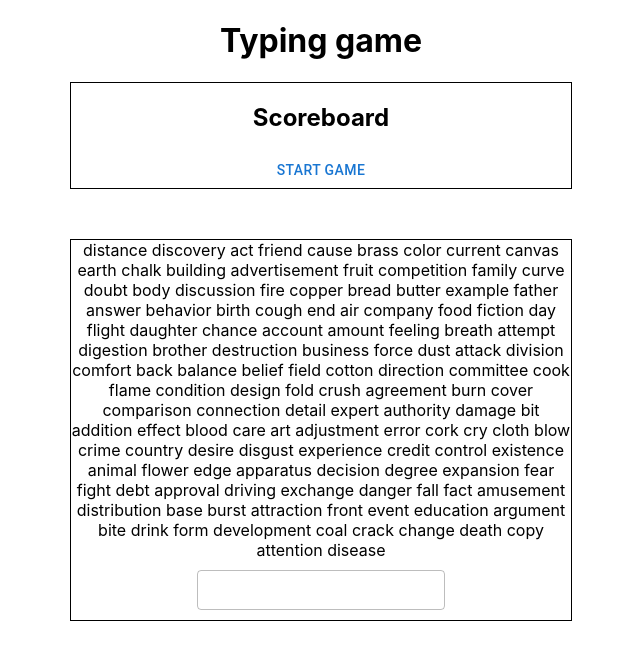
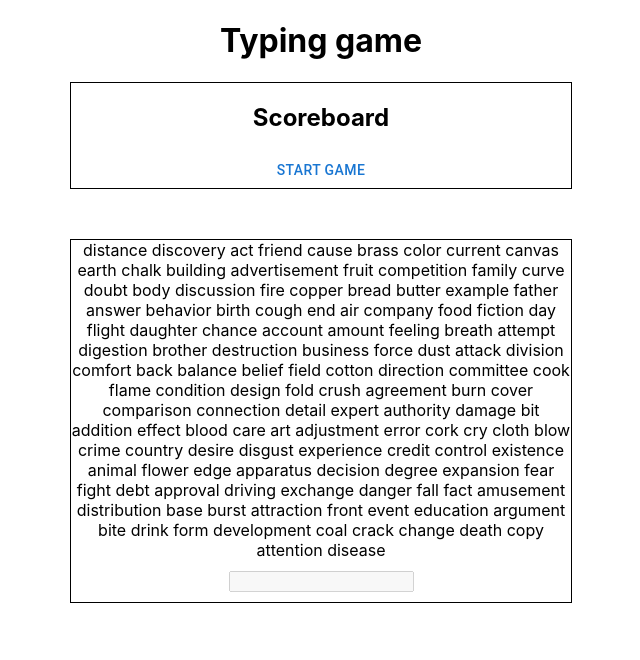
Before and after one commit to edmondklai/typing-game, a React (Create React App) app: page / in a window 1280 px wide. Shown: the top 660 px of the page, without its empty margins (319-959 px from the left). Built offline with nearby package versions, Linux system fonts and the light colour scheme.

Commit message:
feat: Clear input on space entered

```diff
--- a/src/App.tsx
+++ b/src/App.tsx
@@ -37,7 +37,6 @@ function App(): JSX.Element {
       const timer = setTimeout(() => {
         setTimeLeft(calculateTimeLeft());
       }, 1000);
-      console.log('timer')
       return () => clearTimeout(timer)
     }
   }, [gameStarted, timeLeft])
@@ -56,6 +55,7 @@ function App(): JSX.Element {
         shuffledWords={shuffledWords}
         setWordsEntered={setWordsEntered}
         gameStarted={gameStarted}
+        wordsEntered={wordsEntered}
       ></GameSurface>
     </Stack>
   );
--- a/src/GameSurface.tsx
+++ b/src/GameSurface.tsx
@@ -9,10 +9,11 @@ type GameSurfaceProps = {
   shuffledWords: string[] | null,
   setWordsEntered: React.Dispatch<React.SetStateAction<string>>,
   gameStarted: boolean,
+  wordsEntered: string,
 }
 
 function GameSurface({ shuffledWords,
-  setWordsEntered, gameStarted }: GameSurfaceProps) {
+  setWordsEntered, gameStarted, wordsEntered }: GameSurfaceProps) {
 
   return (
     <div className="GameSurface">
@@ -23,8 +24,10 @@ function GameSurface({ shuffledWords,
       </Box>
       <WordsInput
         setWordsEntered={setWordsEntered}
-        gameStarted={gameStarted}></WordsInput>
-    </div>
+        gameStarted={gameStarted}
+        wordsEntered={wordsEntered}
+      ></WordsInput>
+    </div >
   )
 }
 
--- a/src/WordsInput.tsx
+++ b/src/WordsInput.tsx
@@ -1,27 +1,31 @@
 import Box from '@mui/material/Box';
-import TextField from "@mui/material/TextField";
 
 type WordsInputProps = {
   setWordsEntered: React.Dispatch<React.SetStateAction<string>>,
   gameStarted: boolean,
+  wordsEntered: string,
 }
 
 
-function WordsInput({ setWordsEntered, gameStarted }: WordsInputProps) {
+function WordsInput({ wordsEntered, setWordsEntered, gameStarted }: WordsInputProps) {
 
   function handleChange(e: any) {
-    console.log(e.target.value)
     setWordsEntered(e.target.value)
+  }
+
+  function getInput(words: string): string {
+    const wordsAry = words.split(' ');
+    return wordsAry[wordsAry.length - 1]
   }
 
   return (
     <Box padding="10px">
-      <TextField
-        size="small"
+      <input
         disabled={!gameStarted}
         onChange={handleChange}
+        value={getInput(wordsEntered)}
       >
-      </TextField>
+      </input>
     </Box>
 
   )
```
